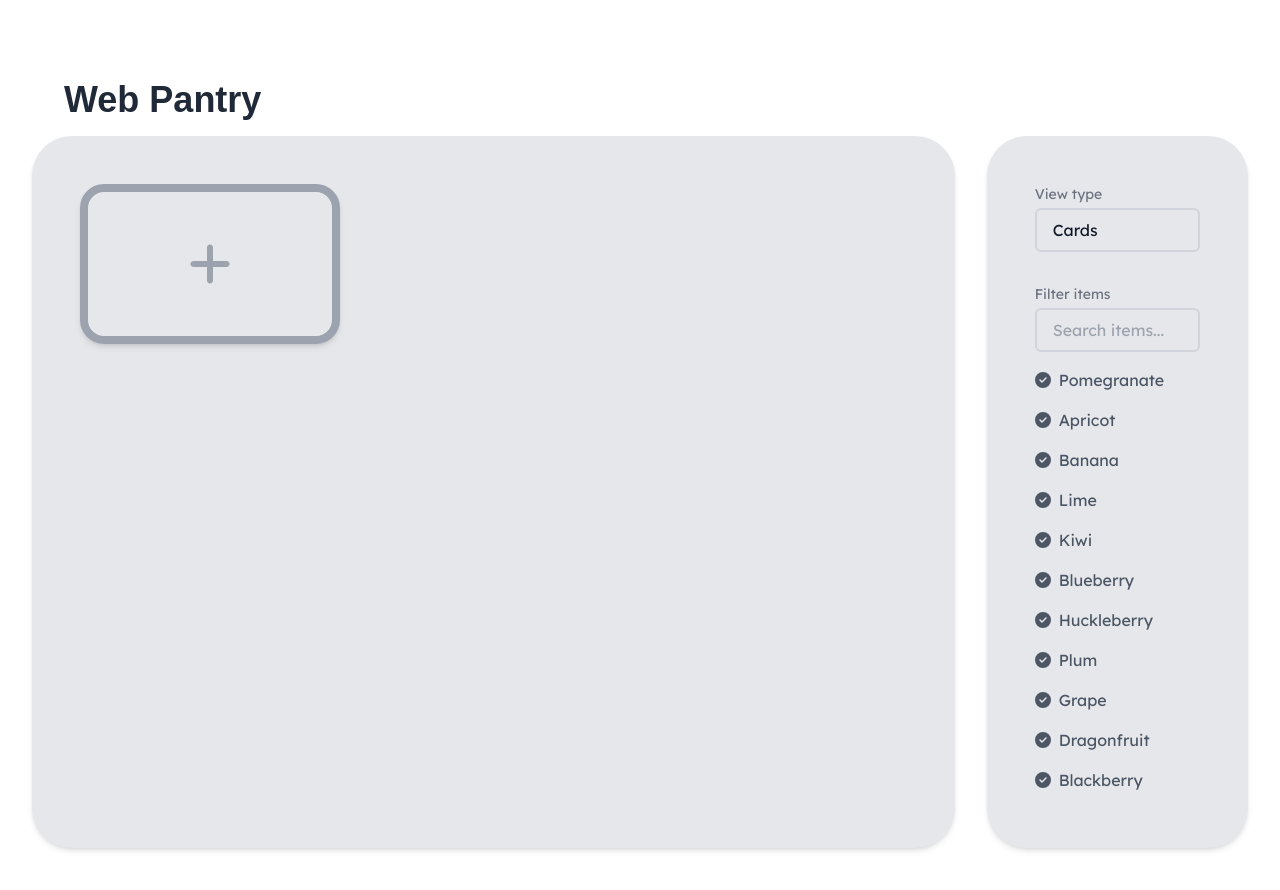
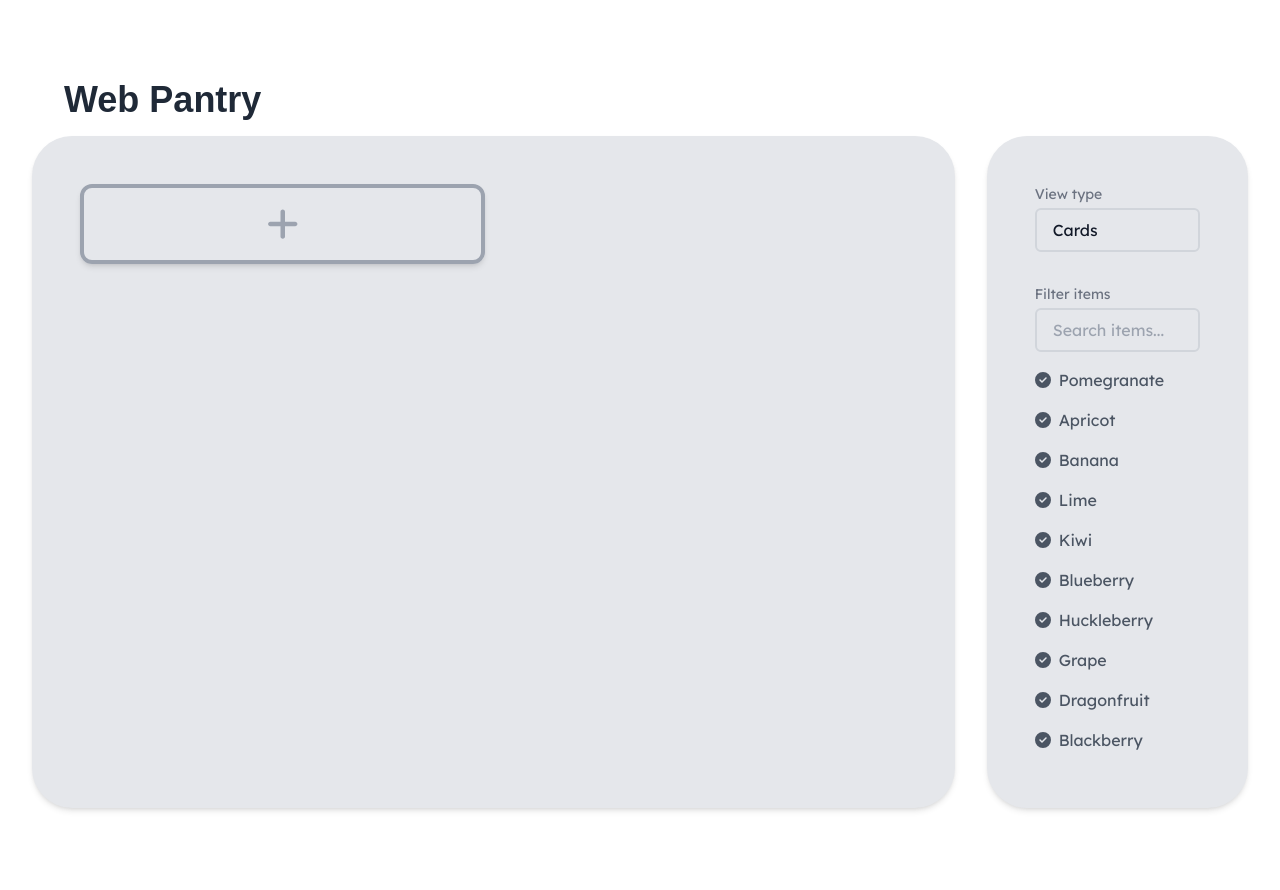
Before and after one commit to jakeo-dev/web-pantry, a Next.js app: page / in a window 1280 px wide. Shown: the top 890 px of the page. Built offline with nearby package versions, Linux system fonts and the light colour scheme; a web font is replaced by a local one.

Commit message:
ACTUALLY update Card and List views

```diff
--- a/src/components/Item.tsx
+++ b/src/components/Item.tsx
@@ -16,6 +16,8 @@ type ItemProps = {
 
 export default function Project(props: ItemProps) {
   return (
+    // pomegranate-text apricot-text banana-text lime-text kiwi-text blueberry-text huckleberry-text grape-text dragonfruit-text blackberry-text
+    // ^^^ YOU NEED TO KEEP THIS COMMENT HERE IN ORDER FOR THE COLORED TEXT TO WORK. I HAVE LITERALLY NO IDEA WHY. JUST KEEP IT HERE.
     <div
       className={`${props.visibles.includes(props.color) ? "" : "hidden"} ${
         props.name
@@ -38,37 +40,50 @@ export default function Project(props: ItemProps) {
         href={props.link}
         className={`${
           props.view == 0
-            ? "min-h-40 rounded-3xl px-7 pt-5 pb-12"
-            : "rounded-xl px-5 py-3.5 pb-9"
-        } ${
-          props.color
-        } item block relative h-full text-white shadow-md active:shadow-none transition-all`}
+            ? props.color +
+              "-text border-t-[1.5px] border-gray-300 hover:bg-gray-300/50 active:bg-gray-400/30 px-3 py-2.5 pr-20"
+            : props.color +
+              " rounded-xl shadow-md active:shadow-none px-6 py-5 pb-12"
+        } item block relative h-full transition-all`}
         target="_blank"
       >
         <span
           className={`${
-            props.view == 0 ? "text-xl" : "text-lg leading-6"
+            props.view == 0 ? "text-lg pr-3" : "text-xl leading-6"
           } break-words font-medium`}
         >
           {props.name}
         </span>
         <span
-          className={`text-white/90 ${
-            props.view == 0 ? "block" : "leading-6 pl-2.5"
-          } break-words mt-1`}
+          className={`${
+            props.view == 0
+              ? "text-black/90 pr-3"
+              : "block text-white/90 leading-6"
+          } ${props.desc == "" ? "hidden" : ""} break-words mt-1`}
         >
           {props.desc}
         </span>
         <span
-          className={`text-white/70 text-xs break-all absolute bottom-0 left-0 ${
-            props.view == 0 ? "px-7 pb-5" : "px-5 pb-3.5"
-          } max-w-full truncate`}
+          className={`text-xs break-all ${
+            props.view == 0
+              ? "text-black/70"
+              : "text-white/70 max-w-full truncate px-6 pb-5 absolute bottom-0 left-0"
+          }`}
         >
           <FontAwesomeIcon icon={faLink} className="mr-1" />
-          {props.link.replace("http://", "").replace("https://", "")}
+          {props.view == 0 && props.link.length > 79
+            ? props.link
+                .replace("http://", "")
+                .replace("https://", "")
+                .substring(0, 79) + "..."
+            : props.link.replace("http://", "").replace("https://", "")}
         </span>
 
-        <div className="optDiv md:opacity-0 flex absolute bottom-0 right-0 gap-3 pb-3 pr-5 transition-all">
+        <div
+          className={`optDiv md:opacity-0 flex absolute bottom-0 right-0 gap-3 ${
+            props.view == 0 ? "pb-2.5" : "pb-3"
+          } pr-5 transition-all`}
+        >
           <button
             onClick={(e) => {
               props.onEdit?.(); // literally no idea what ?.() is doing, apparently it "Calls props.onEdit if it exists"????? idk but ai is great
@@ -77,7 +92,11 @@ export default function Project(props: ItemProps) {
           >
             <FontAwesomeIcon
               icon={faPen}
-              className="text-xl text-white/50 hover:text-white/70 active:text-white/90 transition-all"
+              className={`text-xl ${
+                props.view == 0
+                  ? "text-black/30 hover:text-black/50 active:text-black/70"
+                  : "text-white/50 hover:text-white/70 active:text-white/90"
+              } transition-all`}
             />
           </button>
           <button
@@ -88,7 +107,11 @@ export default function Project(props: ItemProps) {
           >
             <FontAwesomeIcon
               icon={faTrash}
-              className="text-xl text-white/50 hover:text-white/70 active:text-white/90 transition-all"
+              className={`text-xl ${
+                props.view == 0
+                  ? "text-black/30 hover:text-black/50 active:text-black/70"
+                  : "text-white/50 hover:text-white/70 active:text-white/90"
+              } transition-all`}
             />
           </button>
         </div>
--- a/src/pages/index.tsx
+++ b/src/pages/index.tsx
@@ -18,8 +18,6 @@ import {
 // re-arrange items in pantry
 
 export default function Home() {
-  const [itemId, setItemId] = useState(3);
-
   const colors = [
     "pomegranate",
     "apricot",
@@ -28,7 +26,6 @@ export default function Home() {
     "kiwi",
     "blueberry",
     "huckleberry",
-    "plum",
     "grape",
     "dragonfruit",
     "blackberry",
@@ -44,7 +41,7 @@ export default function Home() {
   const [addModalVis, setAddModalVis] = useState("fadeIn");
   const [editModalVis, setEditModalVis] = useState("fadeIn");
 
-  const [viewType, setViewType] = useState(0);
+  const [viewType, setViewType] = useState(1);
 
   const [optionsVis, setOptionsVis] = useState(false);
   colors[Math.floor(Math.random() * colors.length)];
@@ -94,7 +91,7 @@ export default function Home() {
 
   useEffect(() => {
     setItems(JSON.parse(localStorage.getItem("pantry") || "[]") as Item[]);
-    setViewType((Number(localStorage.getItem("viewType")) || 0) as number);
+    setViewType(Number(localStorage.getItem("viewType") || "1") as number);
   }, []);
 
   function isURL(s: string) {
@@ -148,10 +145,8 @@ export default function Home() {
         <div className="flex-1 bg-gray-200 shadow-md rounded-3xl md:rounded-[2.5rem] p-6 md:p-8 lg:p-12">
           <div
             className={`${
-              viewType == 0
-                ? "lg:grid-cols-2 xl:grid-cols-3 md:gap-x-6 gap-y-6 items-end"
-                : "lg:grid-cols-2 md:gap-x-3 gap-y-3 items-stretch"
-            } grid grid-cols-1`}
+              viewType == 0 ? "" : "lg:grid-cols-2 md:gap-x-4 gap-y-4"
+            } grid grid-cols-1 items-stretch`}
           >
             {items.map((item: Item) => (
               <Item
@@ -186,13 +181,14 @@ export default function Home() {
               />
             ))}
 
+            <div className={viewType == 0 ? "mt-1.5" : ""}>
               <div className="h-full">
                 <button
                   className={`${
                     viewType == 0
-                    ? "min-h-40 border-8 rounded-3xl"
-                    : "min-h-16 border-4 rounded-xl"
-                } w-full h-full flex items-center border-gray-400 hover:bg-gray-400 active:bg-gray-500 active:border-gray-500 text-gray-400 hover:text-white active:text-white shadow-md active:shadow-none mx-auto transition-all`}
+                      ? "min-h-8 border-[2.5px] rounded-lg py-2"
+                      : "min-h-20 border-4 rounded-xl shadow-md active:shadow-none"
+                  } w-full h-full flex items-center border-gray-400 hover:bg-gray-400 active:bg-gray-500 active:border-gray-500 text-gray-400 hover:text-white active:text-white mx-auto transition-all`}
                   onClick={() => {
                     setColorInput(
                       colors[Math.floor(Math.random() * colors.length)]
@@ -200,13 +196,21 @@ export default function Home() {
                     setAddModalVis("fadeOut");
                   }}
                 >
-                <div className="flex items-center mx-auto">
+                  <div
+                    className={`flex items-center ${
+                      viewType == 0 ? "items-left ml-4" : "mx-auto"
+                    }`}
+                  >
                     <FontAwesomeIcon
                       icon={faAdd}
-                    className={viewType == 0 ? "text-5xl" : "text-3xl"}
+                      className={viewType == 0 ? "text-xl mr-1.5" : "text-4xl"}
                     />
+                    <span className={viewType == 0 ? "text-lg" : "hidden"}>
+                      {viewType == 0 ? "Add link" : ""}
+                    </span>
                   </div>
                 </button>
+              </div>
             </div>
           </div>
         </div>
@@ -229,7 +233,7 @@ export default function Home() {
               }
             }}
           >
-            <span>{viewType == 0 ? " Cards" : " List"}</span>
+            <span>{viewType == 0 ? " List" : " Cards"}</span>
           </button>
 
           <h6 className="text-sm text-gray-500 mb-1 mt-8">Filter items</h6>
@@ -334,19 +338,6 @@ export default function Home() {
               }}
             />
             <ColorToggle
-              name="plum"
-              tailwindColor="indigo"
-              visibles={visibles}
-              onClick={() => {
-                if (visibles.includes("plum")) {
-                  let temp = visibles.replace("plum", "");
-                  setVisibles(temp);
-                } else {
-                  setVisibles(visibles + "plum");
-                }
-              }}
-            />
-            <ColorToggle
               name="grape"
               tailwindColor="purple"
               visibles={visibles}
@@ -406,7 +397,7 @@ export default function Home() {
               <FontAwesomeIcon icon={faXmark} />
             </button>
 
-            <h1 className="text-2xl font-medium mb-6">Add item</h1>
+            <h1 className="text-2xl font-medium mb-6">Add link</h1>
 
             <label className="text-sm md:text-base text-gray-500 px-2">
               Name
@@ -458,7 +449,6 @@ export default function Home() {
               <option value="kiwi">Kiwi</option>
               <option value="blueberry">Blueberry</option>
               <option value="huckleberry">Huckleberry</option>
-              <option value="plum">Plum</option>
               <option value="grape">Grape</option>
               <option value="dragonfruit">Dragonfruit</option>
               <option value="blackberry">Blackberry</option>
@@ -483,7 +473,7 @@ export default function Home() {
                     alert("Enter a valid URL");
                   } else {
                     const newItem = {
-                      id: itemId,
+                      id: Math.floor(Math.random() * 10000000000),
                       name: nameInput,
                       desc: descInput,
                       link: tempLinkInp,
@@ -493,7 +483,6 @@ export default function Home() {
                     setNameInput("");
                     setDescInput("");
                     setLinkInput("");
-                    setItemId(itemId + 1);
                     setAddModalVis("fadeIn");
 
                     localStorage.setItem("pantry", JSON.stringify(items));
@@ -502,7 +491,7 @@ export default function Home() {
                 }}
               >
                 <FontAwesomeIcon icon={faAdd} className="mr-1 md:mr-1.5" />
-                Add item
+                Add link
               </button>
 
               <button
@@ -538,7 +527,7 @@ export default function Home() {
               <FontAwesomeIcon icon={faXmark} />
             </button>
 
-            <h1 className="text-2xl font-medium mb-6">Edit item</h1>
+            <h1 className="text-2xl font-medium mb-6">Edit link</h1>
 
             <label className="text-sm md:text-base text-gray-500 px-2">
               Name
@@ -590,7 +579,6 @@ export default function Home() {
               <option value="kiwi">Kiwi</option>
               <option value="blueberry">Blueberry</option>
               <option value="huckleberry">Huckleberry</option>
-              <option value="plum">Plum</option>
               <option value="grape">Grape</option>
               <option value="dragonfruit">Dragonfruit</option>
               <option value="blackberry">Blackberry</option>
@@ -632,7 +620,7 @@ export default function Home() {
                   icon={faFloppyDisk}
                   className="mr-1.5 md:mr-2"
                 />
-                Save item
+                Save link
               </button>
 
               <button
--- a/src/styles/globals.css
+++ b/src/styles/globals.css
@@ -31,10 +31,6 @@
     @apply bg-blue-500 hover:bg-blue-500/80 active:bg-blue-500/60;
   }
 
-  .plum {
-    @apply bg-indigo-500 hover:bg-indigo-500/80 active:bg-indigo-500/60;
-  }
-
   .grape {
     @apply bg-purple-500 hover:bg-purple-500/80 active:bg-purple-500/60;
   }
@@ -45,6 +41,46 @@
 
   .blackberry {
     @apply bg-slate-700 hover:bg-slate-700/80 active:bg-slate-700/60;
+  }
+
+  .pomegranate-text {
+    @apply text-red-600;
+  }
+
+  .apricot-text {
+    @apply text-orange-600;
+  }
+
+  .banana-text {
+    @apply text-yellow-600;
+  }
+
+  .lime-text {
+    @apply text-lime-600;
+  }
+
+  .kiwi-text {
+    @apply text-emerald-600;
+  }
+
+  .blueberry-text {
+    @apply text-cyan-600;
+  }
+
+  .huckleberry-text {
+    @apply text-blue-600;
+  }
+
+  .grape-text {
+    @apply text-purple-600;
+  }
+
+  .dragonfruit-text {
+    @apply text-pink-600;
+  }
+
+  .blackberry-text {
+    @apply text-slate-700 hover:text-slate-700/80 active:text-slate-700/60;
   }
 
   .fadeIn {
```
Lines whose indentation alone changed are shown as unchanged.
